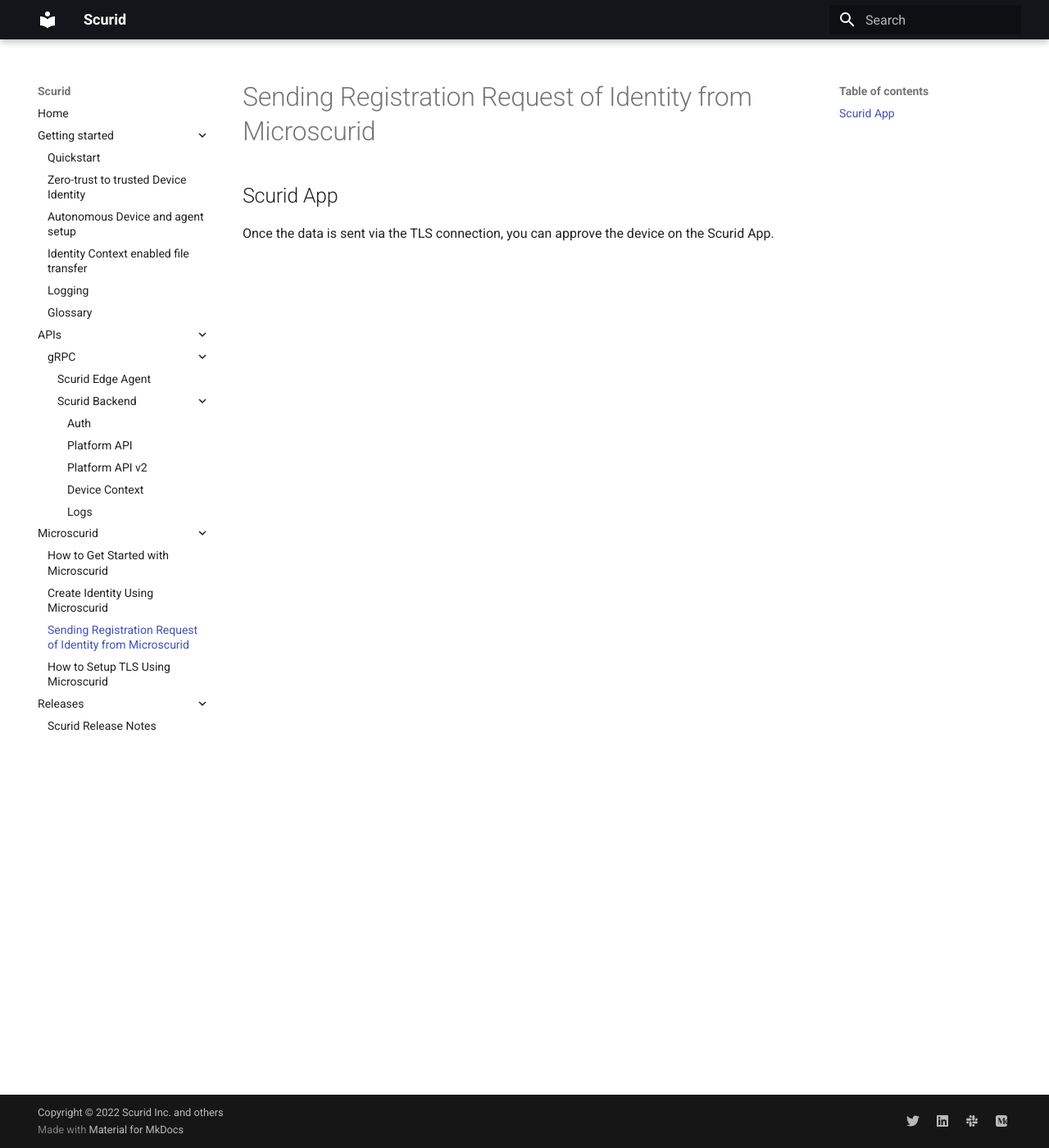
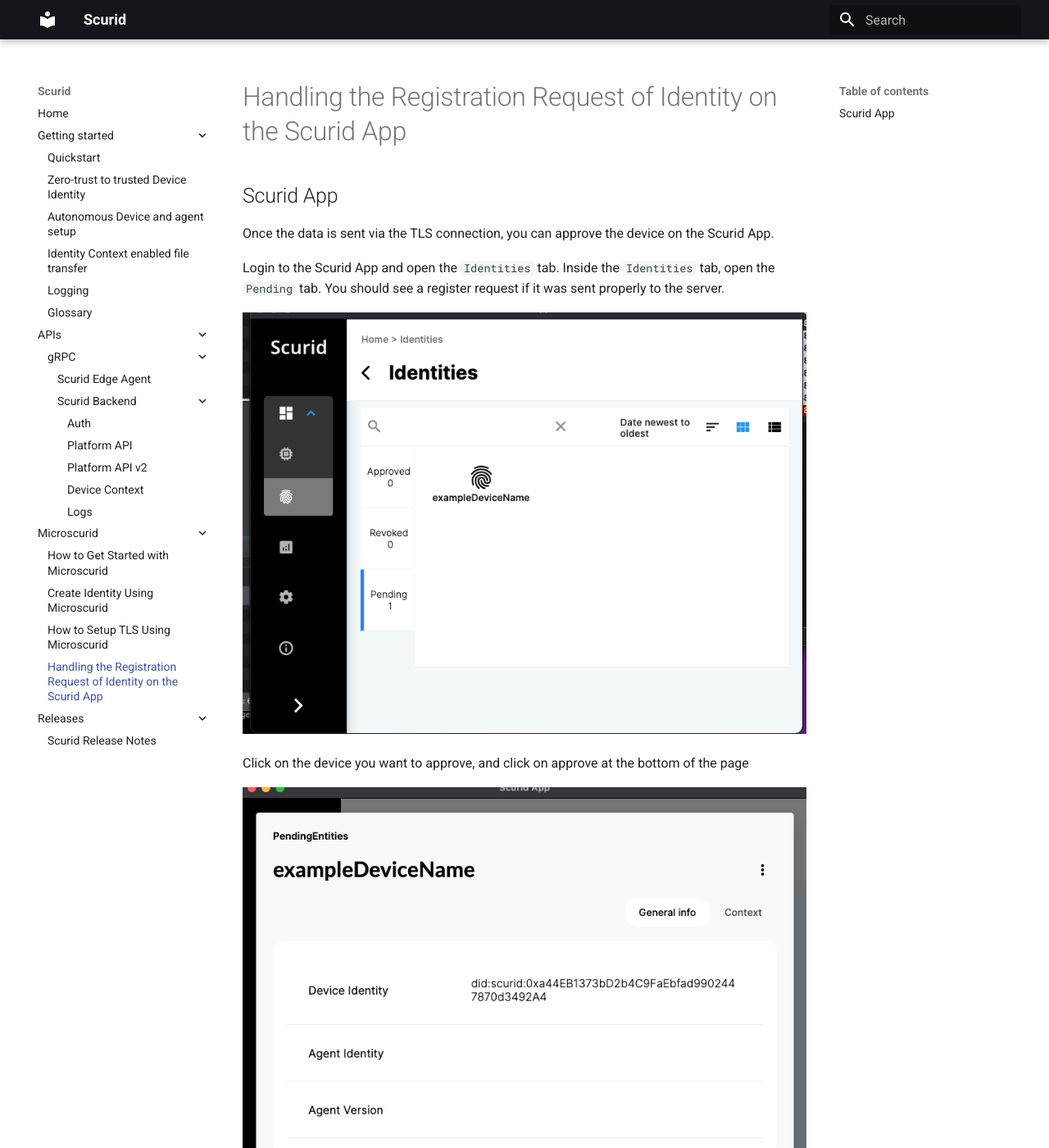
Before and after one commit to scurid-inc/docs, an MkDocs documentation site: the page built from docs/registrationRequestOfIdentity.md, in a window 1280 px wide and 1400 px high. Shown: the whole window at 82% size. Built offline with MkDocs 1.6.1 and Material for MkDocs 9.7.7, drawn with Linux system fonts in a browser that asks for light colours; the version menu is left out; some of the changed text lies outside the part shown.

Commit message:
add images of scurid app

```diff
--- a/docs/registrationRequestOfIdentity.md
+++ b/docs/registrationRequestOfIdentity.md
@@ -1,3 +1,26 @@
 ## Scurid App
 
 Once the data is sent via the TLS connection, you can approve the device on the Scurid App.
+
+Login to the Scurid App and open the `Identities` tab.
+Inside the `Identities` tab, open the `Pending` tab.
+You should see a register request if it was sent properly to the server.
+
+![scurid_app_pending](img/scurid_app_registry_pending.png)
+
+Click on the device you want to approve, and click on approve at the bottom of the page
+
+![scurid_app_approve](img/scurid_app_registry_details.png)
+
+The approval process takes some time as it is registering the data on the blockchain.
+
+![scurid_app_approval_process](img/scurid_app_loading_after_approval.png)
+
+When the approval is done, you should reach a screen like this.
+Click anywhere outside the modal to exit.
+
+![scurid_app_after_approval_done](img/scurid_app_after_approval_done.png)
+
+The approved identity will appear in the `Approved` tab.
+
+![scurid_app_approved_tab](img/scurid_app_approved_tab.png)
--- a/mkdocs.yml
+++ b/mkdocs.yml
@@ -54,8 +54,8 @@ nav:
   - 'Microscurid':
       - 'How to Get Started with Microscurid': 'gettingStarted.md'
       - 'Create Identity Using Microscurid': 'createIdentity.md'
-      - 'Sending Registration Request of Identity from Microscurid': 'registrationRequestOfIdentity.md'
       - 'How to Setup TLS Using Microscurid': 'setupTLS.md'
+      - 'Handling the Registration Request of Identity on the Scurid App': 'registrationRequestOfIdentity.md'
   - 'Releases':
       - 'Scurid Release Notes': 'releasenotes.md'
 extra:
```
Also changed, not shown: docs/setupTLS.md (+6 -1 lines), docs/img/scurid_app_after_approval_done.png (added), docs/img/scurid_app_approved_tab.png (added), docs/img/scurid_app_loading_after_approval.png (added), docs/img/scurid_app_registry_details.png (added), docs/img/scurid_app_registry_pending.png (added), docs/img/tls_flow_graph.png (added).
